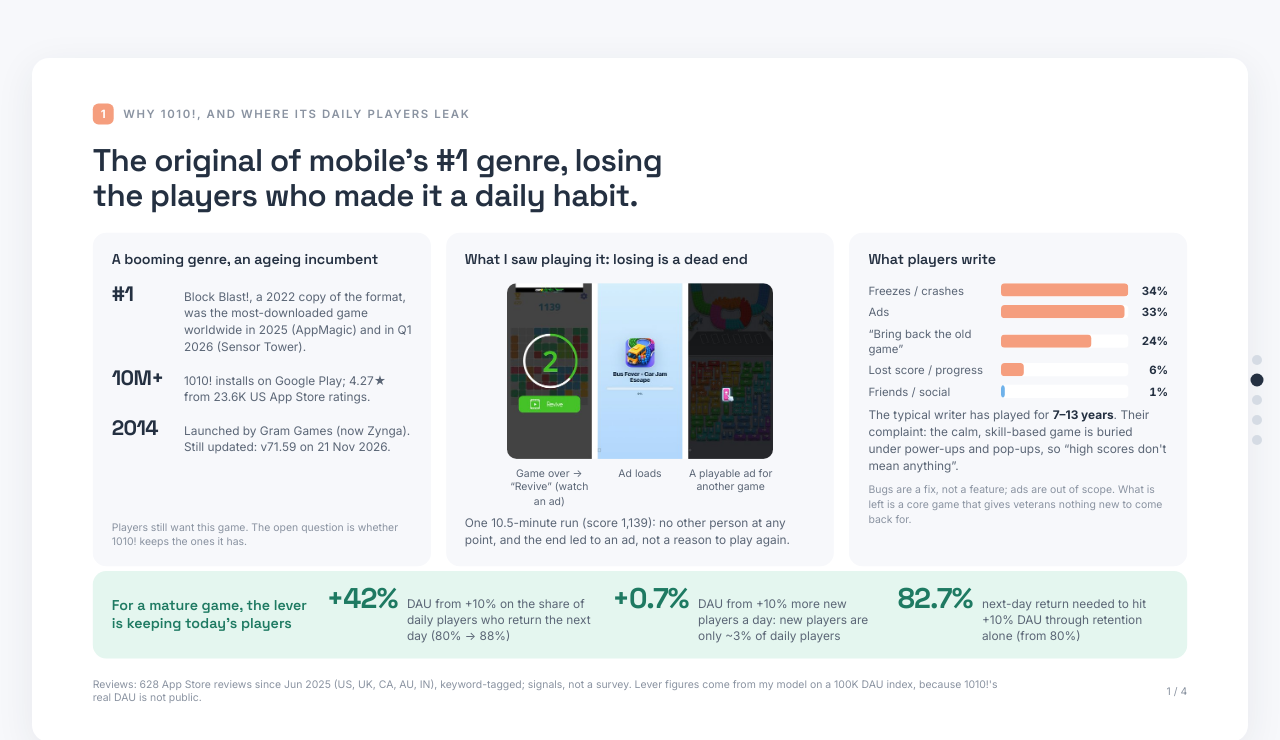
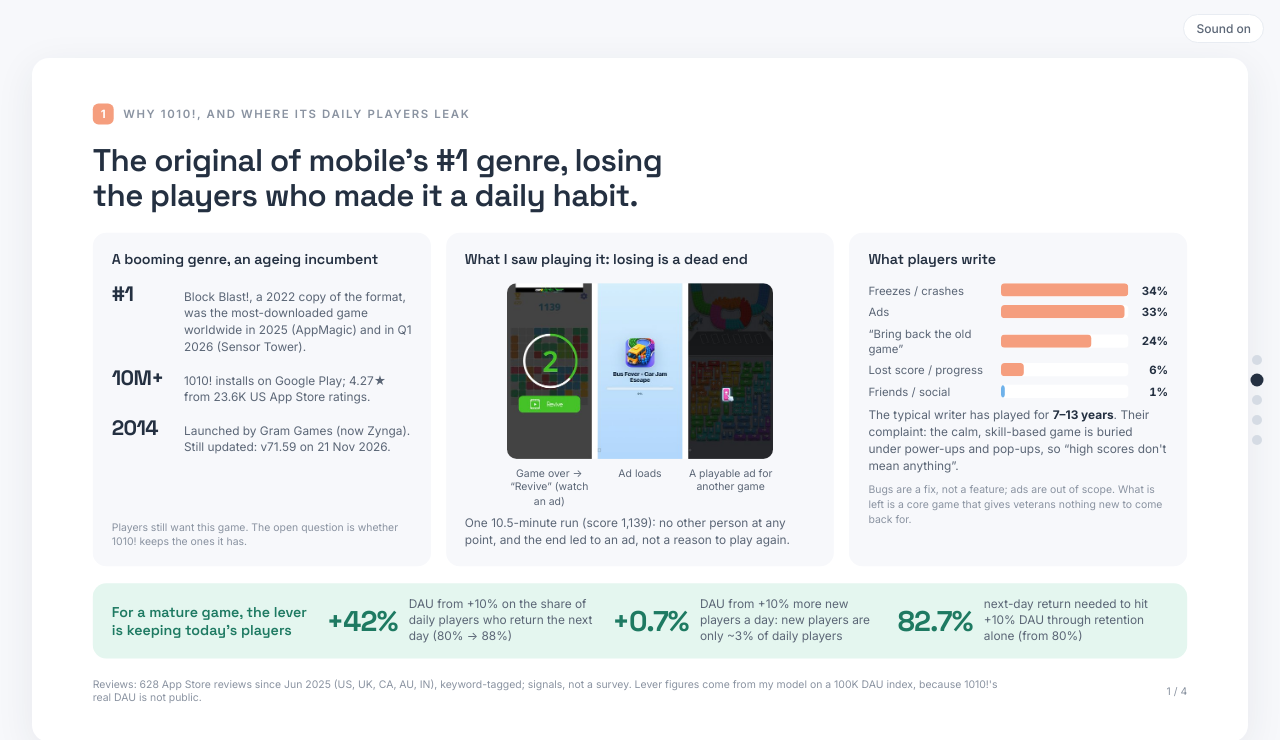
Before and after one commit to Firoda/gameberry-submission, a plain HTML site: page index.html in a window 1280 px wide. Both pictures are taken after a click on the button 1257 px from the left and 380 px from the top of the page. Drawn offline with Linux system fonts and the light colour scheme.

Commit message:
Move prototype link to last slide, add slide transitions and sounds, simplify model to one sheet
Co-Authored-By: Claude Opus 5.5 <noreply@anthropic.com>

```diff
--- a/index.html
+++ b/index.html
@@ -30,8 +30,10 @@ a{color:inherit}
 .stage{width:1280px;height:720px;position:relative;flex:0 0 auto;transform-origin:center center}
 .slide{position:absolute;inset:0;background:var(--bg);border-radius:18px;box-shadow:0 10px 40px rgba(36,48,65,.08);
   padding:48px 64px 40px;display:flex;flex-direction:column;gap:20px;overflow:hidden;
-  opacity:0;visibility:hidden;transition:opacity .45s ease,visibility 0s linear .45s}
-.slide.on{opacity:1;visibility:visible;transition:opacity .45s ease}
+  opacity:0;visibility:hidden;transform:translateY(56px) scale(.97);
+  transition:opacity .5s ease,transform .7s cubic-bezier(.2,.8,.2,1),visibility 0s linear .7s}
+.slide.before{transform:translateY(-56px) scale(.97)}
+.slide.on{opacity:1;visibility:visible;transform:none;transition:opacity .55s ease .12s,transform .75s cubic-bezier(.2,.8,.2,1) .05s}
 
 /* autoplay: elements with .a appear in order when their slide is on */
 .a{opacity:0;transform:translateY(14px);transition:opacity .5s ease,transform .5s cubic-bezier(.2,.7,.2,1);transition-delay:calc(var(--i,0) * 260ms + 150ms)}
@@ -101,8 +103,8 @@ ul.clean li b{color:var(--ink);font-weight:600}
 .bar b{color:var(--ink);font-variant-numeric:tabular-nums;text-align:right}
 .lever{display:grid;grid-template-columns:auto 1fr 1fr 1fr;gap:16px;align-items:center;background:var(--mint-bg);border-radius:14px;padding:14px 20px}
 .lever .lbl{font:600 15px var(--head);color:var(--mint-ink);max-width:210px;line-height:1.25}
-.lever .n{display:flex;gap:10px;align-items:baseline}
-.lever .n .big{color:var(--mint-ink);font-size:30px}
+.lever .n{display:flex;gap:12px;align-items:center}
+.lever .n .big{color:var(--mint-ink);font-size:30px;line-height:1;flex:0 0 auto}
 .lever .n span{font-size:12.5px;color:var(--ink2);line-height:1.35}
 
 /* ---------- slide 2 ---------- */
@@ -177,12 +179,15 @@ table.as tr:first-child td{border-top:0}
 .nav button{width:10px;height:10px;border-radius:50%;border:0;padding:0;background:#D5DBE4;cursor:pointer;transition:transform .2s,background .2s}
 .nav button.on{background:var(--ink);transform:scale(1.3)}
 .print-only{display:none!important}
+.snd{position:fixed;right:max(16px,env(safe-area-inset-right,0px));top:max(14px,env(safe-area-inset-top,0px));z-index:10;border:1px solid var(--line);background:#fff;border-radius:999px;padding:6px 12px;font:500 12px var(--body);color:var(--ink2);cursor:pointer}
+.snd[aria-pressed="false"]{color:var(--ink3)}
+body.flow .snd{display:none}
 
 /* ---------- phone / narrow: slides stack and scroll ---------- */
 body.flow{overflow:auto}
 body.flow .deck{position:static;display:block;background:var(--bg)}
 body.flow .stage{width:auto;height:auto;transform:none!important}
-body.flow .slide{position:relative;inset:auto;opacity:1;visibility:visible;border-radius:0;box-shadow:none;
+body.flow .slide{position:relative;inset:auto;opacity:1;visibility:visible;transform:none;border-radius:0;box-shadow:none;
   padding:40px max(16px,env(safe-area-inset-right,0px)) 40px max(16px,env(safe-area-inset-left,0px));border-bottom:8px solid var(--paper);overflow:visible}
 body.flow .s0{flex-direction:column;align-items:stretch;gap:36px}
 body.flow .s0 .left{flex:none}
@@ -207,10 +212,10 @@ body.flow .vs{right:-8px}
   html,body{height:auto;overflow:visible;background:#fff}
   .deck{position:static;display:block;background:#fff}
   .stage{transform:none!important;height:auto}
-  .slide{position:relative;inset:auto;width:1280px;height:720px;opacity:1;visibility:visible;border-radius:0;box-shadow:none;page-break-after:always;break-after:page}
+  .slide{position:relative;inset:auto;width:1280px;height:720px;opacity:1;visibility:visible;transform:none!important;border-radius:0;box-shadow:none;page-break-after:always;break-after:page}
   .slide:last-child{page-break-after:auto;break-after:auto}
   .a,.bar i,.sc .t i{opacity:1!important;transform:none!important;transition:none!important}
-  .nav,.hint{display:none}
+  .nav,.hint,.snd{display:none}
   .phone{box-shadow:0 0 0 1px var(--line)!important}
   .screen-only{display:none!important}
   .print-only{display:block!important}
@@ -235,10 +240,6 @@ body.flow .vs{right:-8px}
     <p class="lead a" style="--i:3">This deck proposes <b style="color:var(--ink)">Block Battle</b>: a 2-minute head-to-head mode where your clears land on your rival's board. The goal is +10% daily active players.</p>
     <div class="a" style="--i:4;display:flex;gap:28px;align-items:center;flex-wrap:wrap">
       <div class="who"><b>Aditya Firoda</b>ISB PGP · PM / APM case</div>
-      <div class="links">
-        <a class="btn" href="https://gameberry-submission.vercel.app/play/">Play the prototype →</a>
-        <a class="btn alt" href="https://gameberry-submission.vercel.app/model/Block_Battle_DAU_Model.xlsx">Impact model</a>
-      </div>
     </div>
   </div>
   <div class="phone a" style="--i:2">
@@ -246,7 +247,7 @@ body.flow .vs{right:-8px}
     <span class="pill p-peach vs">1 player. Always.</span>
     <span class="pill p-mint tag">The real game, from my own 10-minute run</span>
   </div>
-  <div class="hint screen-only"><kbd>↓</kbd> scroll, swipe or use arrow keys</div>
+  <div class="hint screen-only"><kbd>↓</kbd> scroll, swipe or use arrow keys · sound plays after your first click or key press</div>
 </section>
 
 <!-- ============ 1 · WHY 1010! ============ -->
@@ -330,7 +331,6 @@ body.flow .vs{right:-8px}
       <div class="gifbox">
         <img class="screen-only" src="assets/block_battle_steps.gif" alt="Animated walkthrough: a double clear sends a junk row with one gap to the opponent's board">
         <img class="print-only" src="assets/block_battle_steps_poster.png" alt="Block Battle walkthrough still">
-        <a class="btn" href="https://gameberry-submission.vercel.app/play/">Play it vs a bot →</a>
       </div>
       <div class="rules">
         <div><b>Same rules</b>10×10, three pieces, rows and columns clear.</div>
@@ -410,8 +410,8 @@ body.flow .vs{right:-8px}
       <h3 style="margin:6px 0 0">Risks</h3>
       <p class="small"><b style="color:var(--ink)">Losing streaks</b> → skill matchmaking and a bot fallback. <b style="color:var(--ink)">Real-time cost</b> → ship async first. <b style="color:var(--ink)">Fewer ad views per session</b> → watch revenue per DAU, not per session.</p>
       <div class="links" style="margin-top:auto">
-        <a class="btn" href="https://gameberry-submission.vercel.app/play/" style="padding:9px 13px;font-size:13px">Play it →</a>
-        <a class="btn alt" href="https://gameberry-submission.vercel.app/model/Block_Battle_DAU_Model.xlsx" style="padding:9px 13px;font-size:13px">Impact model</a>
+        <a class="btn" href="https://gameberry-submission.vercel.app/play/">Play the prototype →</a>
+        <a class="btn alt" href="https://gameberry-submission.vercel.app/model/Block_Battle_DAU_Model.xlsx">Impact model</a>
       </div>
     </div>
   </div>
@@ -421,12 +421,44 @@ body.flow .vs{right:-8px}
 </div>
 </main>
 <nav class="nav" id="nav" aria-label="Slides"></nav>
+<button class="snd" id="snd" type="button" aria-pressed="true">Sound on</button>
 
 <script>
 (function(){
   var slides=[].slice.call(document.querySelectorAll('.slide'));
   var stage=document.getElementById('stage'), nav=document.getElementById('nav');
-  var cur=-1, lock=0, flow=false;
+  var cur=-1, lock=0, flow=false, first=true;
+  /* ---- soft sound: a whoosh between slides, a light note per element as it appears ---- */
+  var AC=window.AudioContext||window.webkitAudioContext, ctx=null, soundOn=true, timers=[];
+  var sndBtn=document.getElementById('snd');
+  function unlock(){ if(!AC) return; if(!ctx){ try{ctx=new AC()}catch(e){return} } if(ctx.state==='suspended') ctx.resume(); }
+  ['pointerdown','keydown','touchstart'].forEach(function(ev){addEventListener(ev,unlock,{passive:true})});
+  sndBtn.onclick=function(e){ e.stopPropagation(); soundOn=!soundOn; sndBtn.setAttribute('aria-pressed',soundOn); sndBtn.textContent=soundOn?'Sound on':'Sound off'; if(soundOn){unlock();note(784,0,.05)} };
+  function ok(){ return soundOn && ctx && ctx.state==='running' && !flow; }
+  function note(f,delay,vol){
+    if(!ok()) return; var t=ctx.currentTime+(delay||0);
+    var o=ctx.createOscillator(), g=ctx.createGain(); o.type='sine'; o.frequency.setValueAtTime(f,t);
+    g.gain.setValueAtTime(0,t); g.gain.linearRampToValueAtTime(vol||.045,t+.012); g.gain.exponentialRampToValueAtTime(.0001,t+.32);
+    o.connect(g).connect(ctx.destination); o.start(t); o.stop(t+.35);
+  }
+  function whoosh(){
+    if(!ok()) return; var t=ctx.currentTime, n=ctx.sampleRate*.45, buf=ctx.createBuffer(1,n,ctx.sampleRate), d=buf.getChannelData(0);
+    for(var k=0;k<n;k++) d[k]=(Math.random()*2-1)*(1-k/n);
+    var src=ctx.createBufferSource(), bp=ctx.createBiquadFilter(), g=ctx.createGain(); src.buffer=buf;
+    bp.type='bandpass'; bp.Q.value=1.2; bp.frequency.setValueAtTime(500,t); bp.frequency.exponentialRampToValueAtTime(2200,t+.35);
+    g.gain.setValueAtTime(0,t); g.gain.linearRampToValueAtTime(.07,t+.08); g.gain.exponentialRampToValueAtTime(.0001,t+.45);
+    src.connect(bp).connect(g).connect(ctx.destination); src.start(t);
+  }
+  var SCALE=[523.25,587.33,659.25,783.99,880,1046.5];
+  function reveal(sl){
+    timers.forEach(clearTimeout); timers=[];
+    var seen={};
+    [].forEach.call(sl.querySelectorAll('.a'),function(el){
+      var i=parseInt(getComputedStyle(el).getPropertyValue('--i'))||0;
+      if(seen[i]) return; seen[i]=1;
+      timers.push(setTimeout(function(){note(SCALE[i%SCALE.length],0,.04)}, i*260+180));
+    });
+  }
   var names=slides.map(function(s){return s.id});
   slides.forEach(function(s,i){
     var b=document.createElement('button'); b.setAttribute('aria-label','Slide '+(i+1));
@@ -439,15 +471,17 @@ body.flow .vs{right:-8px}
     var k=Math.min((innerWidth-64)/1280,(innerHeight-48)/720);
     stage.style.transform='scale('+Math.max(k,.3)+')';
     if(cur<0) cur=0;
-    slides.forEach(function(s,i){s.classList.toggle('on',i===cur)});
+    slides.forEach(function(s,i){s.classList.toggle('on',i===cur);s.classList.toggle('before',i<cur)});
   }
   function go(i){
     if(flow) { slides[i].scrollIntoView({behavior:'smooth'}); return; }
     i=Math.max(0,Math.min(slides.length-1,i));
     if(i===cur) return;
     cur=i;
-    slides.forEach(function(s,j){s.classList.toggle('on',j===i)});
+    slides.forEach(function(s,j){s.classList.toggle('on',j===i);s.classList.toggle('before',j<i)});
     [].forEach.call(nav.children,function(b,j){b.classList.toggle('on',j===i)});
+    if(!first) whoosh(); first=false;
+    reveal(slides[i]);
     try{history.replaceState(null,'','#'+names[i])}catch(e){}
   }
   function step(d){ var now=Date.now(); if(now<lock) return; lock=now+700; go(cur+d); }
```
Also changed, not shown: 2 other files.
